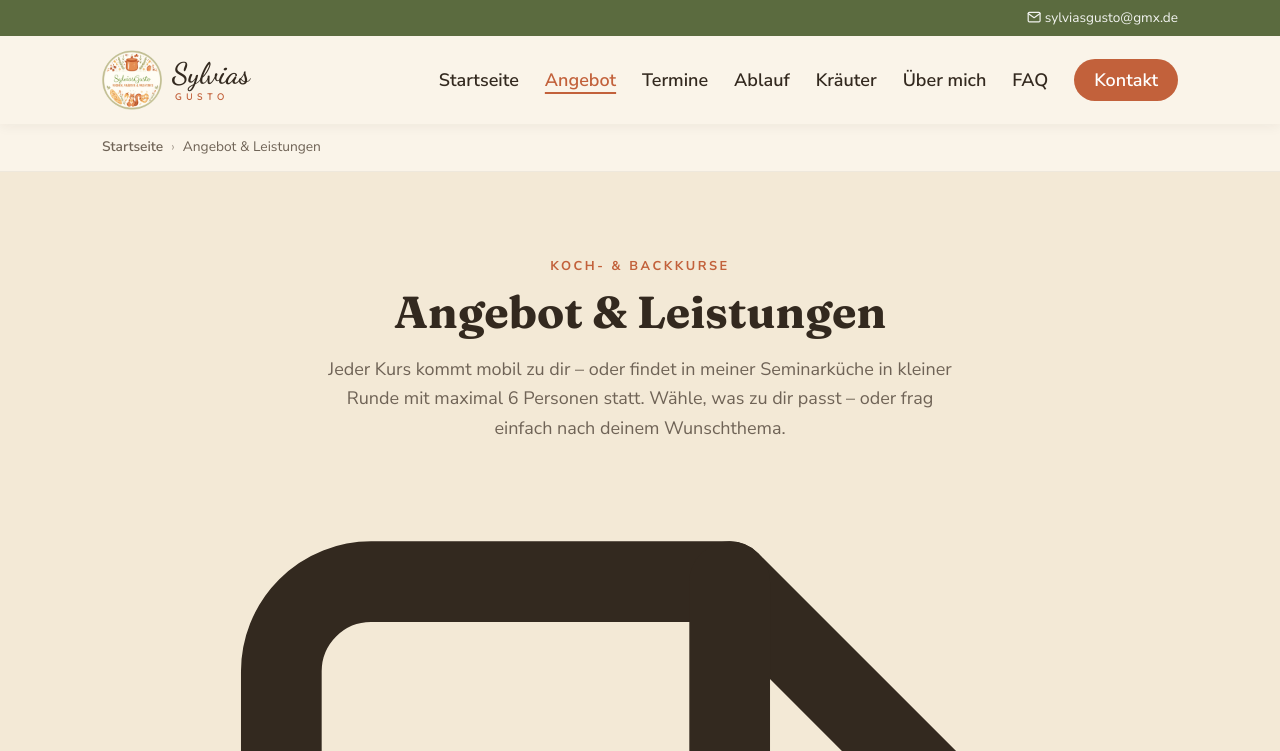
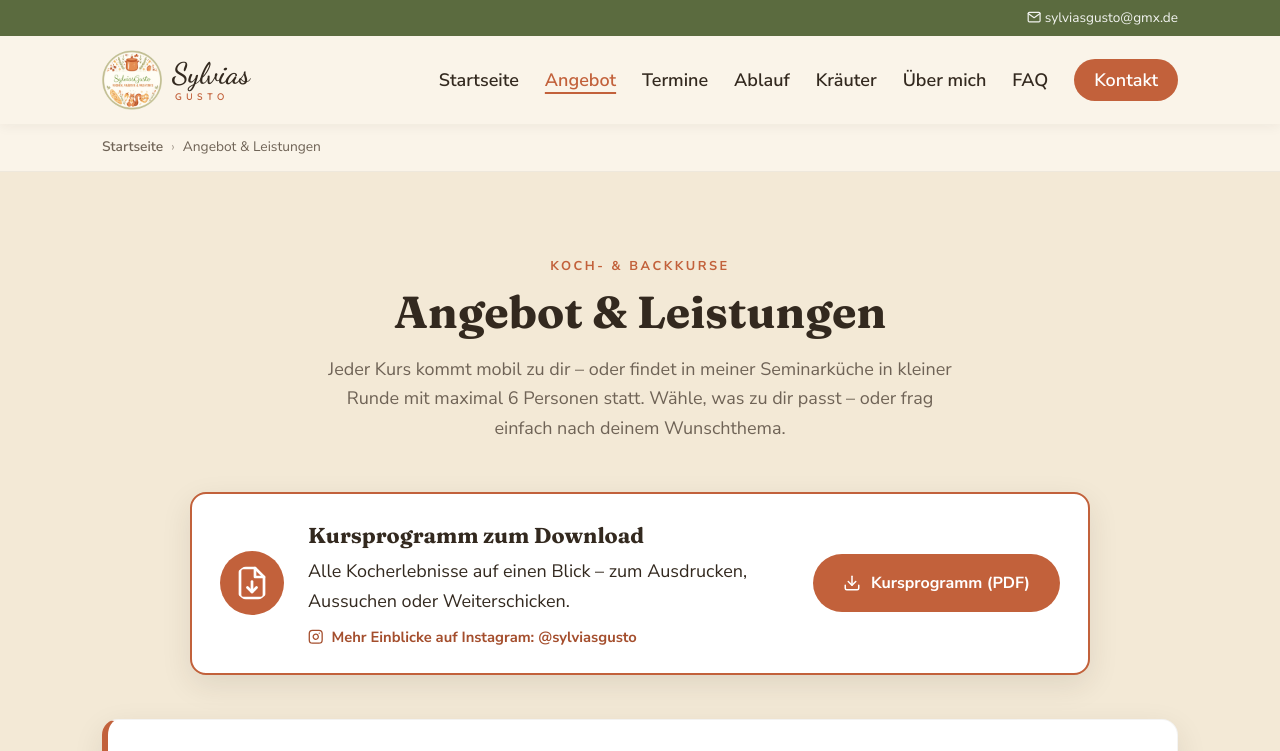
Before and after one commit to lmau488/sylvias-mobile-kurse, a plain HTML site: page angebot.html in a window 1280 px wide. Shown: the top 751 px of the page. Drawn offline with Linux system fonts and the light colour scheme.

Commit message:
Kursprogramm-Knopf besser sichtbar
Co-Authored-By: Claude Opus 5.5 <noreply@anthropic.com>
Claude-Session: https://claude.ai/code/session_01NkoE8s7aAbpBaKg2yetyyF

```diff
--- a/assets/css/styles.css
+++ b/assets/css/styles.css
@@ -635,3 +635,37 @@ a { color: var(--terracotta-dark); }
   hyphens: auto;
 }
 .cards > *, .price-cards > *, .linkgrid > *, .steps > *, .regions > * { min-width: 0; }
+
+/* =====================================================================
+   KURSPROGRAMM-DOWNLOAD (18.11.2026)
+   ===================================================================== */
+/* Knopf "Kursprogramm als PDF" im dunklen Seitenkopf: hell und gut sichtbar */
+.pagehero .btn--ghost { background: #fff; color: var(--ink); border-color: #fff; box-shadow: 0 4px 18px rgba(0,0,0,.25); }
+.pagehero .btn--ghost:hover { background: var(--cream); color: var(--terracotta-dark, #a04e2e); border-color: var(--cream); }
+.btn--pdf .icon, .dlbox__btn .icon { width: 18px; height: 18px; vertical-align: -0.24em; margin-right: 6px; }
+.pagehero .btn--pdf .icon { color: var(--terracotta); }
+
+/* Download-Box oben auf "Angebot & Leistungen" */
+.dlbox {
+  display: flex; align-items: center; gap: 24px;
+  max-width: 900px; margin: 0 auto 44px;
+  background: #fff; border: 2px solid var(--terracotta);
+  border-radius: var(--radius); box-shadow: var(--shadow);
+  padding: 24px 28px;
+}
+.dlbox__icon {
+  flex: 0 0 auto; width: 64px; height: 64px; padding: 14px;
+  color: #fff; background: var(--terracotta); border-radius: 50%;
+}
+.dlbox__body { flex: 1 1 auto; min-width: 0; }
+.dlbox__title { font-family: var(--font-head); font-size: 1.35rem; margin: 0 0 4px; color: var(--ink); }
+.dlbox__body p { margin: 0; }
+.dlbox__insta { margin-top: 8px !important; font-size: .92rem; }
+.dlbox__insta a { color: var(--terracotta-dark, #a04e2e); font-weight: 700; text-decoration: none; }
+.dlbox__insta a:hover { text-decoration: underline; }
+.dlbox__insta .icon { margin-right: 4px; }
+.dlbox__btn { flex: 0 0 auto; white-space: nowrap; }
+@media (max-width: 720px) {
+  .dlbox { flex-direction: column; text-align: center; gap: 14px; padding: 24px 20px; }
+  .dlbox__btn { white-space: normal; width: 100%; text-align: center; }
+}
```
